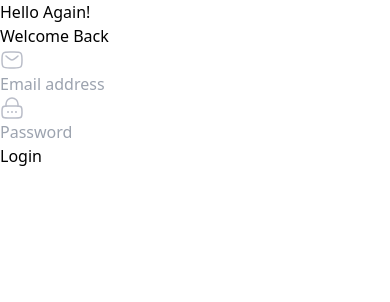
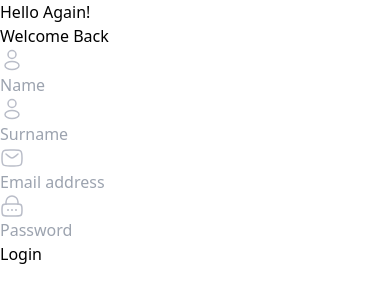
Before and after one commit to hhuseyn1/ECommerce, a React (Vite) app: page /register in a window 390 px wide. Shown: the top 302 px of the page. Built offline with nearby package versions, Linux system fonts and the light colour scheme.

Commit message:
register page responsive

```diff
--- a/src/App.jsx
+++ b/src/App.jsx
@@ -1,6 +1,7 @@
 import React from 'react'
 import Login from './login/Login'
+import Register from './register/Register'
 
 export default function App() {
-     return <Login/>
+     return <Register/>
 }
--- /dev/null
+++ b/src/register/Register.jsx
@@ -0,0 +1,10 @@
+import React from 'react'
+import RegisterCard from './components/RegisterCard'
+
+export default function Register() {
+  return (
+    <div className='flex justify-center items-center h-screen'>
+      <RegisterCard />
+    </div>
+  )
+}
--- /dev/null
+++ b/src/register/components/RegisterCard.jsx
@@ -0,0 +1,43 @@
+import React from 'react'
+import MailIcon from '../../assets/codicon_mail.svg';
+import PassIcon from '../../assets/bx_bxs-lock-alt.svg';
+import UserIcon from '../../assets/user.svg';
+
+
+export default function RegisterCard() {
+  return (
+    <>
+    <div className='flex flex-col w-[999px] h-[375px] justify-around items-center'>
+      <div className='flex flex-col items-center'>
+        <h1 className='font-bold text-5xl'>Hello Again!</h1>
+        <h4 className='text-2xl'>Welcome Back</h4>
+      </div>
+      <div className='sm:flex sm:flex-col mt-10 relative px-5 sm:px-0 min-[320px]:w-full'>
+        <div className='sm:flex justify-center items-center'>
+          <div className='relative mb-6 px-2'>
+            <img src={UserIcon} className='w-6 h-6 absolute left-3 top-1/2 transform -translate-y-1/2 z-10' alt='Mail Icon' />
+            <input type="text" placeholder='Name' className='w-full sm:w-[388px] h-[48px] pl-10 rounded-full border border-gray-300 focus:outline-none focus:border-[#5ECE7B]' />
+          </div>
+          <div className='relative mb-6 px-2'>
+            <img src={UserIcon} className='w-6 h-6 absolute left-3 top-1/2 transform -translate-y-1/2 z-10' alt='Mail Icon' />
+            <input type="text" placeholder='Surname' className='w-full sm:w-[388px] h-[48px] pl-10 rounded-full border border-gray-300 focus:outline-none focus:border-[#5ECE7B]' />
+          </div>
+        </div>
+        <div className='sm:flex justify-center items-center'>
+          <div className='relative mb-6 px-2'>
+              <img src={MailIcon} className='w-6 h-6 absolute left-3 top-1/2 transform -translate-y-1/2 z-10' alt='Mail Icon' />
+              <input type="email" placeholder='Email address' className='w-full sm:w-[388px] h-[48px] pl-10 rounded-full border border-gray-300 focus:outline-none focus:border-[#5ECE7B]' />
+            </div>
+            <div className='relative mb-6 px-2'>
+              <img src={PassIcon} className='w-6 h-6 absolute left-3 top-1/2 transform -translate-y-1/2 z-10' alt='Password Icon' />
+              <input type="password" placeholder='Password' className='w-full sm:w-[388px] h-[48px] pl-10 rounded-full border border-gray-300 focus:outline-none focus:border-[#5ECE7B]' />
+            </div>
+          </div>
+        <div className='flex justify-center items-center'>
+          <input type="submit" value="Login" className='bg-green-500 text-white sm:w-[40%] w-full h-12 cursor-pointer' />
+        </div>
+      </div>
+    </div>
+  </>
+  )
+}
```
